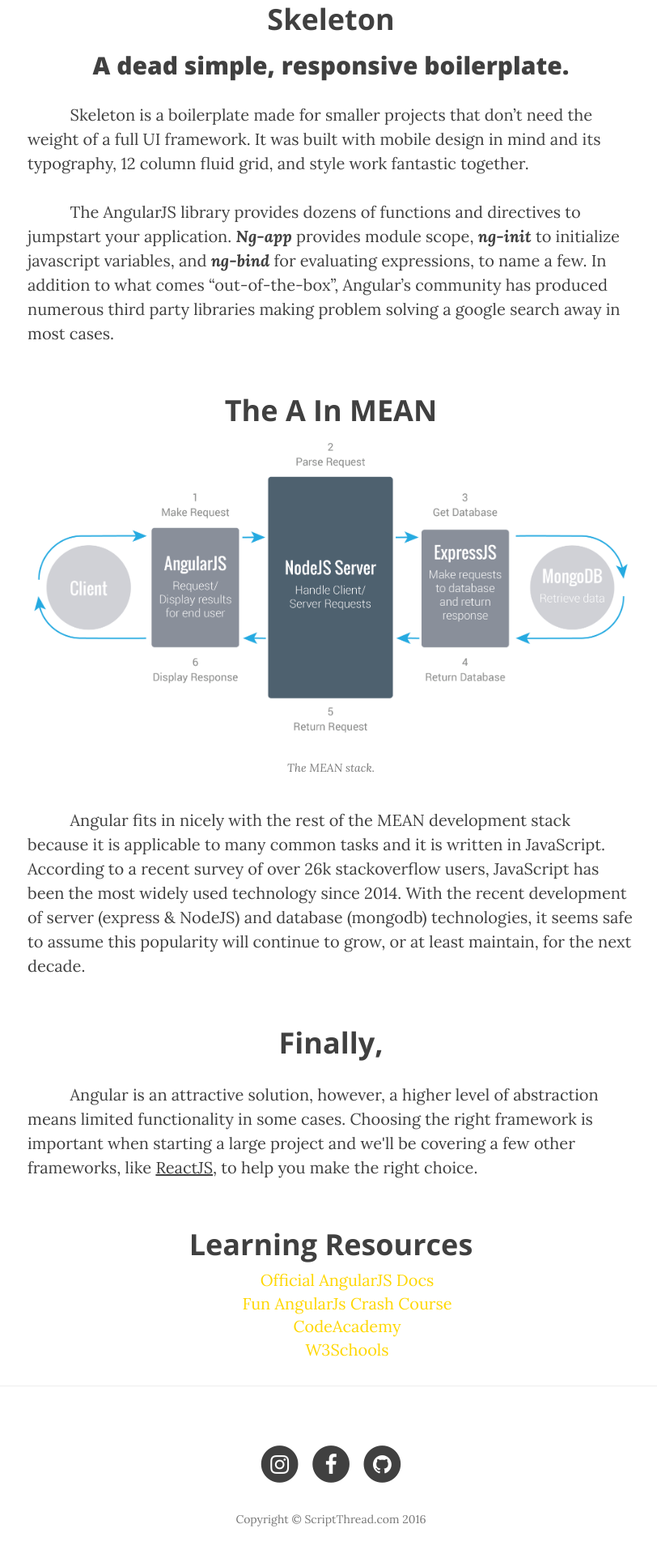
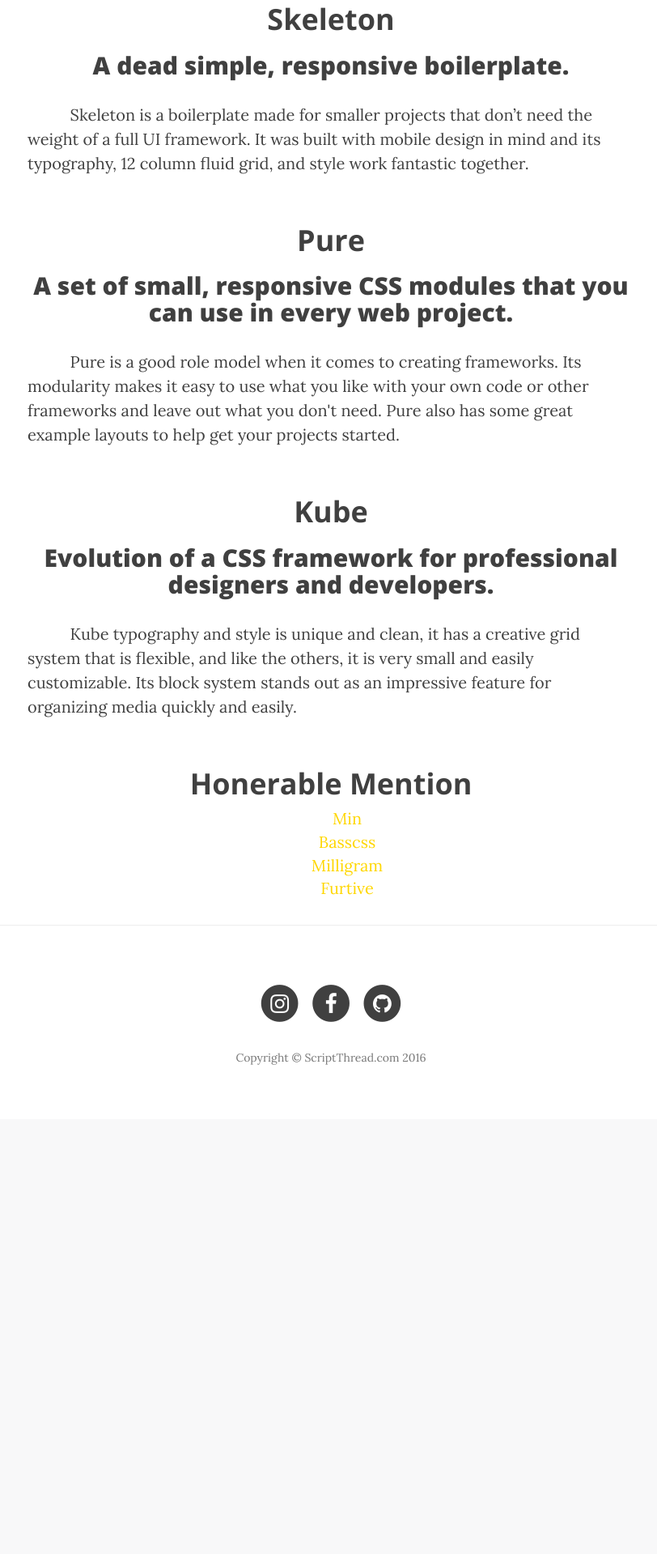
Before and after one commit to scriptthread/scriptthread, a Node server app: page /css-frameworks-post in a window 1280 px wide. Shown: the part 675-2594 px from the top of the page at 81% size, without its empty margins (231-1043 px from the left). After the commit the page ends 1990 px from the top, so only its background shows below. Run offline with Node 20, Linux system fonts and the light colour scheme; some libraries are stand-ins or nearby versions.

Commit message:
finished test css framworks

```diff
--- a/views/css-frameworks-post.jade
+++ b/views/css-frameworks-post.jade
@@ -70,28 +70,25 @@ html(lang='en')
             h2.subheading A dead simple, responsive boilerplate.
             p
               | &nbsp;&nbsp;&nbsp;&nbsp;&nbsp;&nbsp;&nbsp;&nbsp;&nbsp;&nbsp;Skeleton is a boilerplate made for smaller projects that don’t need the weight of a full UI framework. It was built with mobile design in mind and its typography, 12 column fluid grid, and style work fantastic together.
+            h2.section-heading Pure
+            h2.subheading A set of small, responsive CSS modules that you can use in every web project.
             p
-              | &nbsp;&nbsp;&nbsp;&nbsp;&nbsp;&nbsp;&nbsp;&nbsp;&nbsp;&nbsp;The AngularJS library provides dozens of functions and directives to jumpstart your application. <b><em>Ng-app</em></b> provides module scope, <b><em>ng-init</em></b> to initialize javascript variables, and <b><em>ng-bind</em></b> for evaluating expressions, to name a few. In addition to what comes “out-of-the-box”, Angular’s community has produced numerous third party libraries making problem solving a google search away in most cases.
-            h2.section-heading The A In MEAN
-            img.img-responsive(src='img/mean.png', alt='')
-            span.caption.text-muted
-              | The MEAN stack.
+              | &nbsp;&nbsp;&nbsp;&nbsp;&nbsp;&nbsp;&nbsp;&nbsp;&nbsp;&nbsp;Pure is a good role model when it comes to creating frameworks. Its modularity makes it easy to use what you like with your own code or other frameworks and leave out what you don't need. Pure also has some great example layouts to help get your projects started.
+            h2.section-heading Kube
+            h2.subheading Evolution of a CSS framework for professional designers and developers.
             p
-              | &nbsp;&nbsp;&nbsp;&nbsp;&nbsp;&nbsp;&nbsp;&nbsp;&nbsp;&nbsp;Angular fits in nicely with the rest of the MEAN development stack because it is applicable to many common tasks and it is written in JavaScript. According to a recent survey of over 26k stackoverflow users, JavaScript has been the most widely used technology since 2014. With the recent development of server (express & NodeJS) and database (mongodb) technologies, it seems safe to assume this popularity will continue to grow, or at least maintain, for the next decade.
-            h2.section-heading Finally,
-            p
-              | &nbsp;&nbsp;&nbsp;&nbsp;&nbsp;&nbsp;&nbsp;&nbsp;&nbsp;&nbsp;Angular is an attractive solution, however, a higher level of abstraction means limited functionality in some cases. Choosing the right framework is important when starting a large project and we'll be covering a few other frameworks, like #[a(href="react-blog-post") ReactJS], to help you make the right choice.
-            h2.section-heading Learning Resources
+              | &nbsp;&nbsp;&nbsp;&nbsp;&nbsp;&nbsp;&nbsp;&nbsp;&nbsp;&nbsp;Kube typography and style is unique and clean,  it has a creative grid system that is flexible, and like the others, it is very small and easily customizable. Its block system stands out as an impressive feature for organizing media quickly and easily.
+            h2.section-heading Honerable Mention
             div(id='resources')
               ul
                 li
-                  a(href='https://docs.angularjs.org/api') Official AngularJS Docs
+                  a(href='http://mincss.com') Min
                 li
-                  a(href='http://www.angularjsbook.com/') Fun AngularJs Crash Course
+                  a(href='http://www.basscss.com') Basscss
                 li
-                  a(href='https://www.codecademy.com/learn/learn-angularjs') CodeAcademy
+                  a(href='http://milligram.github.io') Milligram
                 li
-                  a(href='http://www.w3schools.com/angular/') W3Schools
+                  a(href='http://furtive.co/') Furtive
     hr
     // Footer
     footer
--- a/views/index.jade
+++ b/views/index.jade
@@ -73,12 +73,12 @@ html(lang='en')
               |  on January 13, 2016
           hr
           .post-preview
-            a(href='post.html')
+            a(href='css-frameworks-post')
               h2.post-title
                 | Top 3 Bootstrap Alternatives
             p.post-meta
               | Posted by
-              a(href='css-frameworks-post') Nicholas Guerra
+              a(href='#') Nicholas Guerra
               |  on February 11, 2016
           hr
           .post-preview
```
